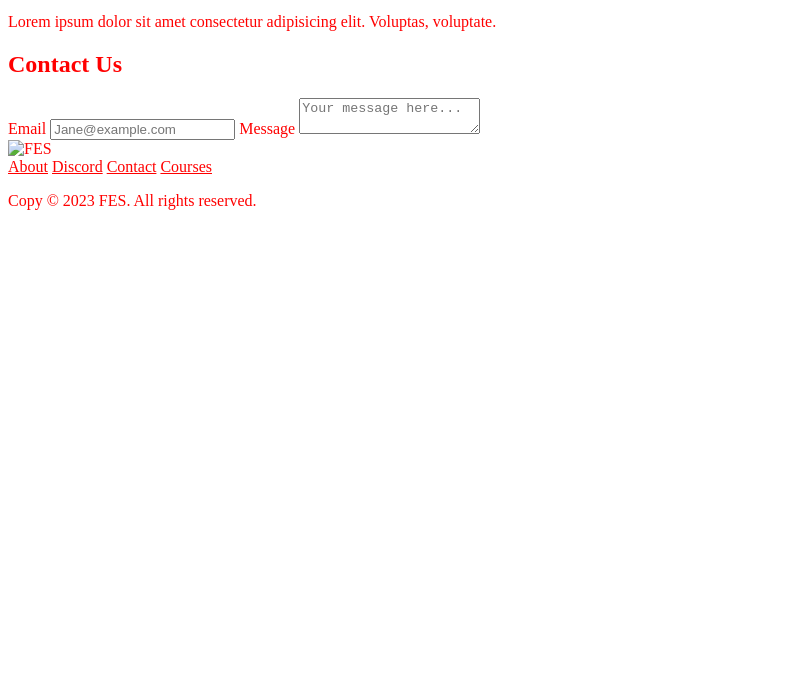
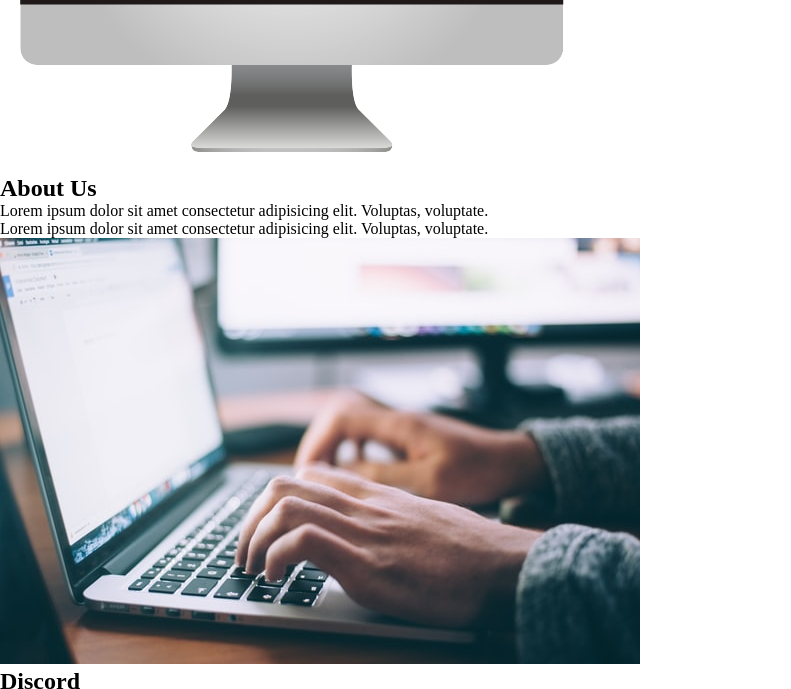
Before and after one commit to nrihel/HTML-tutorial, a plain HTML site: page index.HTML in a window 1280 px wide. Shown: the part 526-1215 px from the top of the page, without its empty margins (0-791 px from the left). Before the commit the page ends 800 px from the top, so only its background shows below. Drawn offline with Linux system fonts and the light colour scheme; files whose address does not match are found by name.

Commit message:
first commit

```diff
--- a/index.css
+++ b/index.css
@@ -1,3 +1,6 @@
 * {
-    color: red;
+    padding: 0;
+    margin: 0;
+    border-sizing: border-box;
+
 }
```
Also changed, not shown: HTML Practise Assets/FES.svg (added), HTML Practise Assets/about.jpg (added), HTML Practise Assets/discord.png (added), HTML Practise Assets/laptop.png (added).
